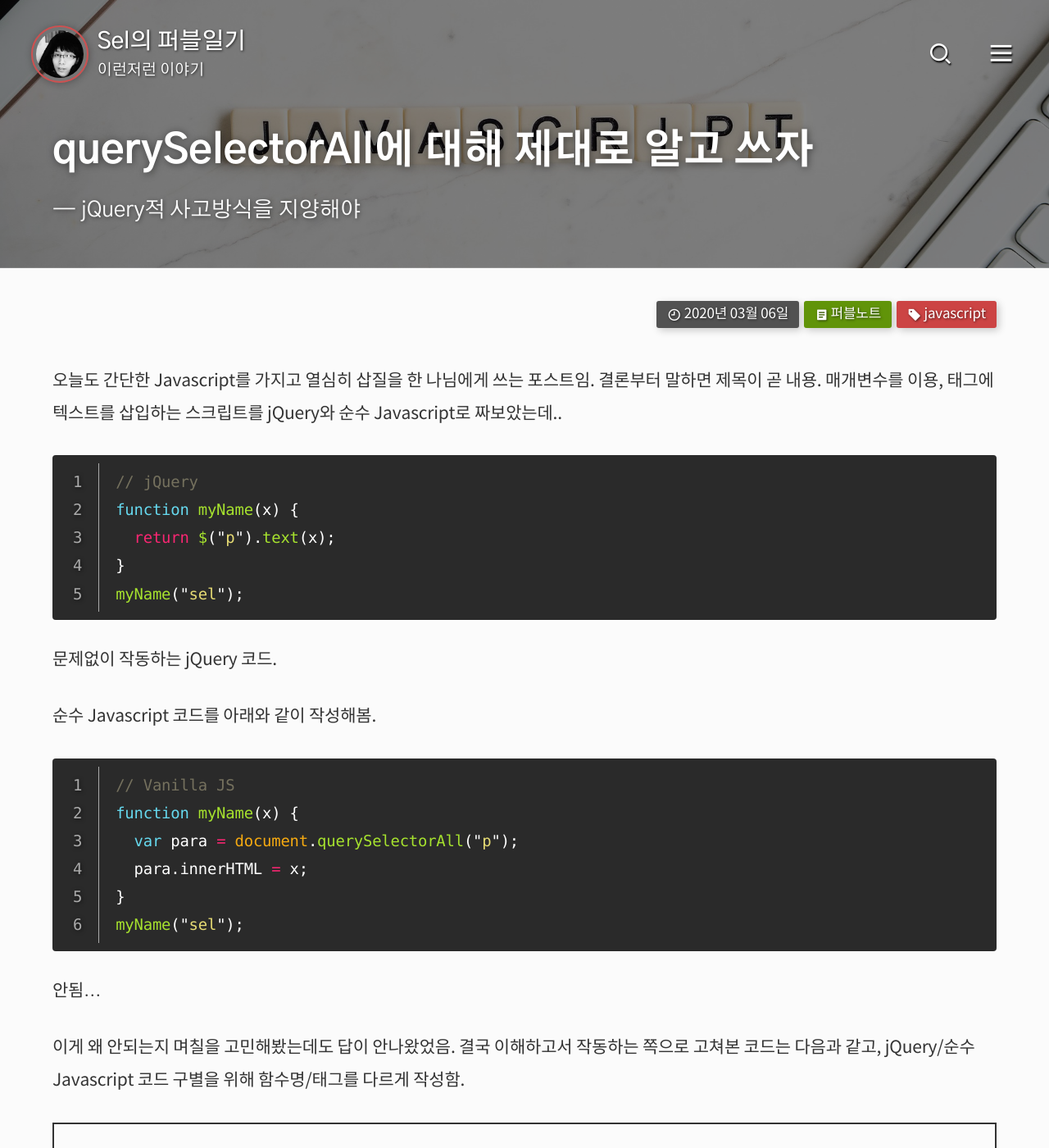
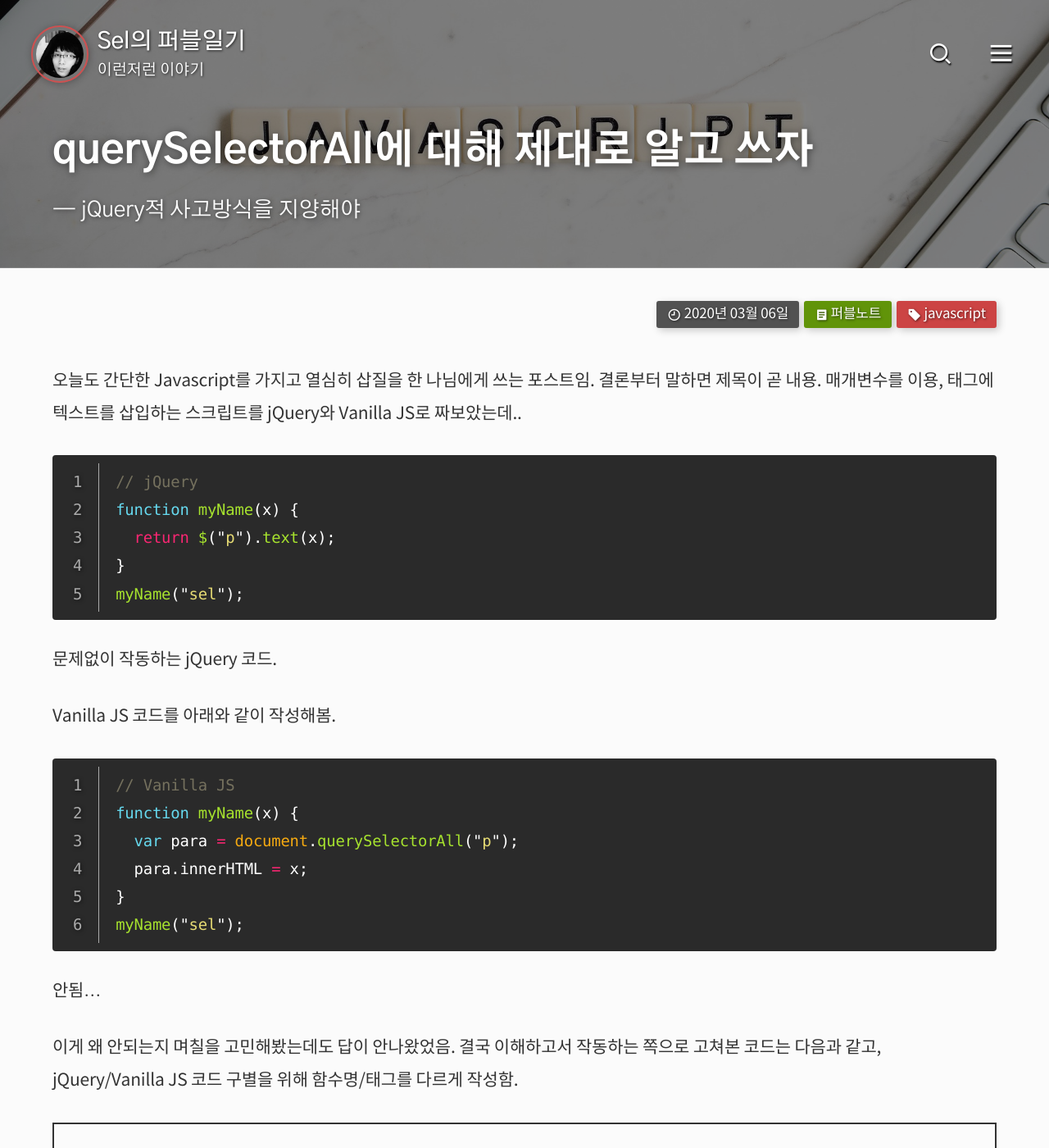
Before and after one commit to selosele/selosele.github.io, a Jekyll site: the page built from _posts/2020-03-06-query-selector-all.md, in a window 1280 px wide and 1400 px high. Shown: the whole window at 82% size. Built offline with Jekyll 4.4.1, drawn with Linux system fonts in a browser that asks for light colours; cached includes are drawn as plain includes; comment, search, counter and statistics services are not loaded.

Commit message:
포스트 수정

````diff
--- a/_posts/2020-03-06-query-selector-all.md
+++ b/_posts/2020-03-06-query-selector-all.md
@@ -14,7 +14,7 @@ categories:
 tags:
     - javascript
 ---
-오늘도 간단한 Javascript를 가지고 열심히 삽질을 한 나님에게 쓰는 포스트임. 결론부터 말하면 제목이 곧 내용. 매개변수를 이용, 태그에 텍스트를 삽입하는 스크립트를 jQuery와 순수 Javascript로 짜보았는데..
+오늘도 간단한 Javascript를 가지고 열심히 삽질을 한 나님에게 쓰는 포스트임. 결론부터 말하면 제목이 곧 내용. 매개변수를 이용, 태그에 텍스트를 삽입하는 스크립트를 jQuery와 Vanilla JS로 짜보았는데..
 
 {:.has-label}
 ```javascript
@@ -26,7 +26,7 @@ myName("sel");
 ```
 문제없이 작동하는 jQuery 코드.
 
-순수 Javascript 코드를 아래와 같이 작성해봄.
+Vanilla JS 코드를 아래와 같이 작성해봄.
 
 {:.has-label}
 ```javascript
@@ -39,7 +39,7 @@ myName("sel");
 ```
 안됨...
 
-이게 왜 안되는지 며칠을 고민해봤는데도 답이 안나왔었음. 결국 이해하고서 작동하는 쪽으로 고쳐본 코드는 다음과 같고, jQuery/순수 Javascript 코드 구별을 위해 함수명/태그를 다르게 작성함.
+이게 왜 안되는지 며칠을 고민해봤는데도 답이 안나왔었음. 결국 이해하고서 작동하는 쪽으로 고쳐본 코드는 다음과 같고, jQuery/Vanilla JS 코드 구별을 위해 함수명/태그를 다르게 작성함.
 
 <p class="codepen" data-height="265" data-theme-id="default" data-default-tab="js,result" data-user="selucky" data-slug-hash="RwPLjXE" style="height: 265px; box-sizing: border-box; display: flex; align-items: center; justify-content: center; border: 2px solid; margin: 1em 0; padding: 1em;" data-pen-title="RwPLjXE">
   <span>See the Pen <a href="https://codepen.io/selucky/pen/RwPLjXE">
````
Also changed, not shown: _posts/2020-08-06-remove-whitespace.md (+2 -2 lines), _posts/2020-08-09-vanila-js-modal-keyboard-event.md (+3 -3 lines).
